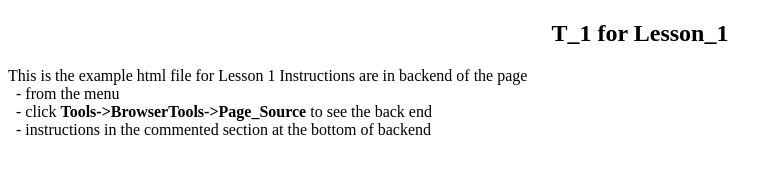
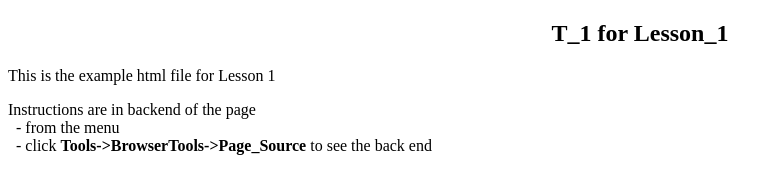
Before and after one commit to SupaDupa1802/SupaDupa1802.github.io, a plain HTML site: page Cources/T_1.html in a window 1280 px wide. Shown: the whole page, without its empty margins (0-781 px from the left). Drawn offline with Linux system fonts and the light colour scheme.

Commit message:
Update T_1.html

```diff
--- a/Cources/T_1.html
+++ b/Cources/T_1.html
@@ -7,21 +7,8 @@
 <body>
 <h2 align="center">T_1 for Lesson_1</h2>
 This is the example html file for Lesson 1
-Instructions are in backend of the page
+<p></b>Instructions are in backend of the page
 <br />&nbsp;&nbsp;- from the menu
 <br />&nbsp;&nbsp;- click <b>Tools->BrowserTools->Page_Source</b> to see the back end
-<br />&nbsp;&nbsp;- instructions in the commented section at the bottom of backend
 </body>
 </html>
-
-<!--
-This is the simplest html page possible containing
-- the html tags <html> and </html>
-    - everything in the web page should be between the html tahs
-- the header tags <head> and </head>
-    - instruction to the beowser on how to show the page are in the header section
-- the body tags <body> and </body>
-    - everything on show (content) are in the body
-- optionall but a good idea, the title tag <title></title>
-    - title is what is shown on the tab at top of browser when the page is loaded
--->
```
